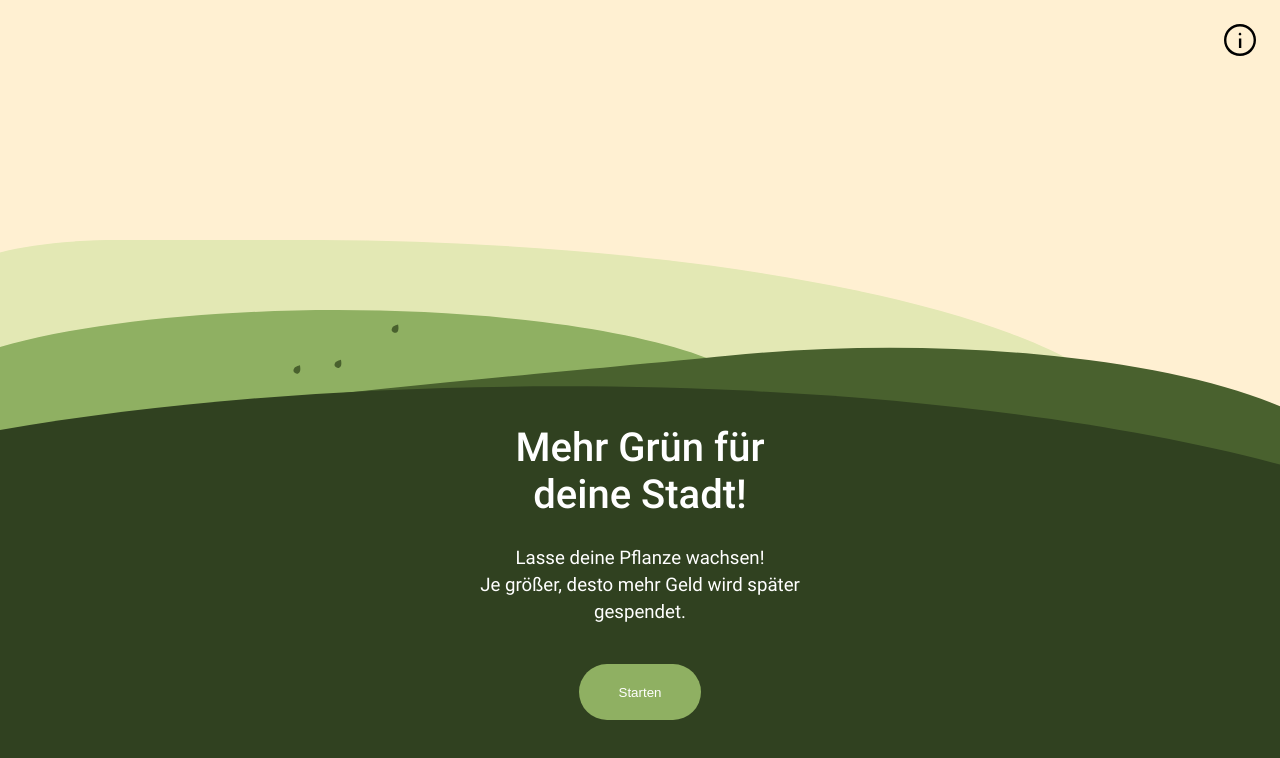
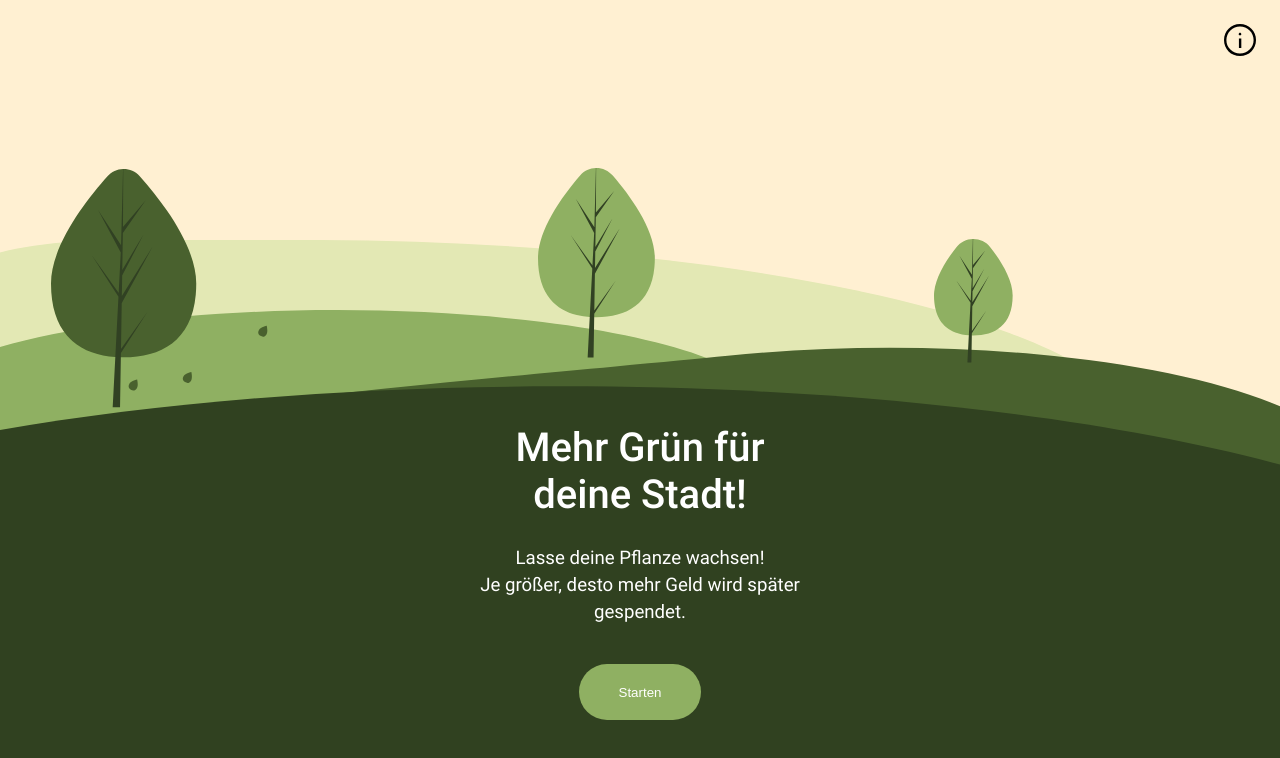
Before and after one commit to NataliaLinnik/girls-day, a React (Create React App) app: page / in a window 1280 px wide. Shown: the top 758 px of the page. Built offline with nearby package versions, Linux system fonts and the light colour scheme.

Commit message:
Added trees to StartScreen

```diff
--- a/src/App.css
+++ b/src/App.css
@@ -53,11 +53,26 @@ a:hover {
 
 .bg-leaves-1 {
   position: absolute;
-  bottom: 80%;
-  top: 15%;
-  left: 17%;
-  width: 20%;
-  height: 50px;
+  bottom: 73%;
+  left: 10%;
+}
+
+.bg-tree-big {
+  position: absolute;
+  bottom: 70%;
+  left: 4%;
+}
+
+.bg-tree-middle {
+  position: absolute;
+  bottom: 79%;
+  left: 42%;
+}
+
+.bg-tree-small {
+  position: absolute;
+  bottom: 78%;
+  left: 73%;
 }
 
 .start-screen-textbox {
--- a/src/components/StartScreen.js
+++ b/src/components/StartScreen.js
@@ -33,6 +33,9 @@ function StartScreenBackground() {
         src="/images/bg-leaves.svg"
         alt="Three leaves"
       />
+      <img className="bg-tree-big" src="/images/tree-big.svg" alt="Tree big" />
+      <img className="bg-tree-middle" src="/images/tree-middle.svg" alt="Tree middle" />
+      <img className="bg-tree-small" src="/images/tree-small.svg" alt="Tree small" />
     </div>
   );
 }
```
